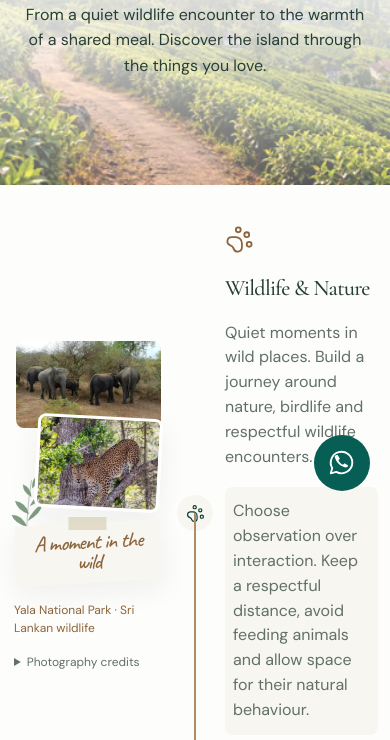
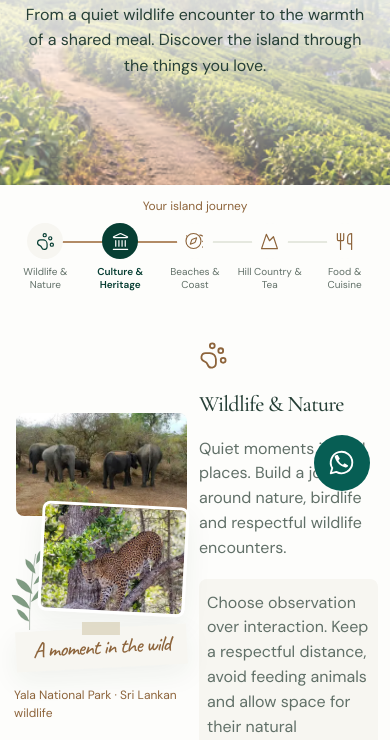
Before and after one commit to rizad-mohamed/Majestic-SriLanka, an Astro site: page /experiences in a window 390 px wide. Shown: the part 333-1073 px from the top of the page. Built offline with nearby package versions, Linux system fonts and the light colour scheme; Astro itself is replaced by a stand-in of ours; no server answers; a web font is replaced by a local one.

Commit message:
fix(experiences): restore the compact horizontal journey navigation

```diff
--- a/src/components/ExperienceCollage.astro
+++ b/src/components/ExperienceCollage.astro
@@ -11,7 +11,7 @@ const photos = [id, `${id}Inset`].map(key => media.assets.find(asset => asset.ke
     <img class="editorial-photo-leaves" src="/assets/majestic-sri-lanka/decorative/botanical-leaves.svg" width="190" height="330" alt="" aria-hidden="true" loading="lazy" />
     {photos.map((photo, index) => {
       const fallback = photo.variants[1];
-      return <img class={index ? 'editorial-photo-inset' : 'editorial-photo-main'} src={`/assets/majestic-sri-lanka/${fallback.file}`} srcset={photo.variants.map(variant => `/assets/majestic-sri-lanka/${variant.file} ${variant.width}w`).join(', ')} sizes={index ? '(max-width: 700px) calc(43vw - 43px), 20vw' : '(max-width: 700px) calc(50vw - 50px), (max-width: 1100px) calc(50vw - 110px), 35vw'} width={fallback.width} height={fallback.height} alt={index ? story.insetAlt : story.alt} loading="lazy" decoding="async" />;
+      return <img class={index ? 'editorial-photo-inset' : 'editorial-photo-main'} src={`/assets/majestic-sri-lanka/${fallback.file}`} srcset={photo.variants.map(variant => `/assets/majestic-sri-lanka/${variant.file} ${variant.width}w`).join(', ')} sizes={index ? '(max-width: 700px) calc(43vw - 27px), 24vw' : '(max-width: 700px) calc(50vw - 24px), (max-width: 1100px) calc(50vw - 64px), min(552px, calc(50vw - 124px))'} width={fallback.width} height={fallback.height} alt={index ? story.insetAlt : story.alt} loading="lazy" decoding="async" />;
     })}
     <span class="editorial-photo-note script" aria-hidden="true">{story.note}</span>
   </div>
--- a/src/scripts/experience-journey.ts
+++ b/src/scripts/experience-journey.ts
@@ -11,6 +11,7 @@ if (navigation) {
   ];
   const spine = document.querySelector<HTMLElement>(".journey-spine")!;
   const reduced = window.matchMedia("(prefers-reduced-motion: reduce)");
+  const compact = window.matchMedia("(max-width: 1100px)");
   let positions: number[] = [];
   let stops: number[] = [];
   let frame = 0;
@@ -66,8 +67,29 @@ if (navigation) {
     positions = sections.map(
       (section) => section.getBoundingClientRect().top + window.scrollY,
     );
-    navigation.style.setProperty("--journey-distance", "256px");
-    {
+    if (compact.matches) {
+      const origin = navigation.getBoundingClientRect();
+      const first = links[0]
+        .querySelector(".journey-stop")!
+        .getBoundingClientRect();
+      const last = links
+        .at(-1)!
+        .querySelector(".journey-stop")!
+        .getBoundingClientRect();
+      navigation.style.setProperty(
+        "--journey-track-start",
+        `${first.left + first.width / 2 - origin.left}px`,
+      );
+      navigation.style.setProperty(
+        "--journey-track-top",
+        `${first.top + first.height / 2 - origin.top}px`,
+      );
+      navigation.style.setProperty(
+        "--journey-distance",
+        `${last.left + last.width / 2 - first.left - first.width / 2}px`,
+      );
+      stops = positions;
+    } else {
       const origin =
         spine.parentElement!.getBoundingClientRect().top + window.scrollY;
       stops = sections.map((section) => {
--- a/src/styles/experience-journey.css
+++ b/src/styles/experience-journey.css
@@ -80,10 +80,6 @@
 .journey-nav {
   display: none;
   --journey-progress: 0;
-  position: sticky;
-  top: 30px;
-  align-self: start;
-  padding-top: 38px;
 }
 .journey-label {
   font-size: 13px;
@@ -128,10 +124,6 @@
 }
 .journey-track {
   position: absolute;
-  top: 114px;
-  left: 14px;
-  height: 256px;
-  width: 2px;
   background: var(--line);
   pointer-events: none;
 }
@@ -203,83 +195,94 @@
 /* Every marker belongs to its actual row. The line occupies a reserved column. */
 @media (max-width: 1100px) {
   .experience-journey {
-    display: block;
-    padding-top: 8px;
+    padding-top: 0;
   }
   .journey-nav {
+    display: block;
+    position: sticky;
+    top: 0;
+    padding: 12px 0 6px;
+    background: var(--background);
+    z-index: 6;
+    margin-bottom: 12px;
+  }
+  .journey-label {
+    font-size: 12px;
+    margin: 0 0 8px;
+    text-align: center;
+  }
+  .journey-nav ol {
+    display: grid;
+    grid-template-columns: repeat(5, minmax(0, 1fr));
+  }
+  .journey-nav a {
+    min-width: 44px;
+    min-height: 66px;
+    flex-direction: column;
+    justify-content: flex-start;
+    gap: 6px;
+    font-size: 11px;
+    text-align: center;
+  }
+  .journey-nav .journey-stop {
+    width: 36px;
+    height: 36px;
+  }
+  .journey-track {
+    top: var(--journey-track-top, 58px);
+    left: var(--journey-track-start, 10%);
+    width: var(--journey-distance, 80%);
+    height: 2px;
+  }
+  .journey-nav .journey-fill {
+    transform: scaleX(var(--journey-progress));
+    transform-origin: left;
+  }
+  .journey-nav .journey-traveller {
+    transform: translate3d(
+      calc(var(--journey-progress) * var(--journey-distance, 256px)),
+      0,
+      0
+    );
+  }
+  .journey-spine,
+  .journey-marker,
+  .experience-detail::before {
     display: none;
   }
   .experience-journey .experience-list .experience-detail {
-    display: grid;
-    grid-template-columns: minmax(0, 1fr) 44px minmax(0, 1fr);
+    grid-template-columns: repeat(2, minmax(0, 1fr));
     column-gap: 18px;
-    position: relative;
     padding-block: 42px;
-    scroll-margin-top: 24px;
-    align-items: center;
-    isolation: isolate;
+    scroll-margin-top: 135px;
   }
-  .experience-detail::before {
-    content: "";
-    position: absolute;
-    width: 2px;
-    left: calc(50% - 1px);
-    top: 0;
-    bottom: 0;
-    background: var(--line);
-    z-index: -1;
+  .experience-journey .experience-list .experience-detail > .experience-collage,
+  .experience-journey
+    .experience-list
+    .experience-detail:nth-of-type(even)
+    > .experience-copy {
+    grid-column: 1;
   }
-  .experience-detail:first-of-type::before {
-    top: 50%;
-  }
-  .experience-detail:last-of-type::before {
-    bottom: 50%;
-  }
-  .experience-journey .experience-detail > .experience-collage,
-  .experience-journey .experience-detail:nth-of-type(even) > .experience-copy {
-    grid-column: 1;
-    grid-row: 1;
-    order: 0;
-  }
-  .experience-journey .experience-detail > .experience-copy,
+  .experience-journey .experience-list .experience-detail > .experience-copy,
   .experience-journey
+    .experience-list
     .experience-detail:nth-of-type(even)
     > .experience-collage {
-    grid-column: 3;
-    grid-row: 1;
-    order: 0;
-  }
-  .journey-marker {
-    display: grid;
-    place-items: center;
     grid-column: 2;
-    grid-row: 1;
-    width: 44px;
-    height: 44px;
-    justify-self: center;
-    z-index: 3;
-    border-radius: 50%;
-  }
-  .journey-marker .journey-stop {
-    width: 36px;
-    height: 36px;
-    box-shadow: 0 0 0 4px var(--background);
-  }
-  .journey-spine {
-    display: block;
-    position: absolute;
-    left: calc(50% - 1px);
-    top: var(--journey-start, 0px);
-    height: var(--journey-distance, 0px);
-    width: 2px;
-    pointer-events: none;
-    z-index: 2;
   }
   .experience-journey h2 {
     font-size: clamp(26px, 3.7vw, 38px);
   }
 }
 @media (max-width: 700px) {
+  .journey-nav {
+    margin-inline: -4px;
+  }
+  .journey-link-label {
+    font-size: 10px;
+    line-height: 1.3;
+    max-width: 65px;
+  }
   .experience-journey.container {
     width: calc(100% - 24px);
   }
```
